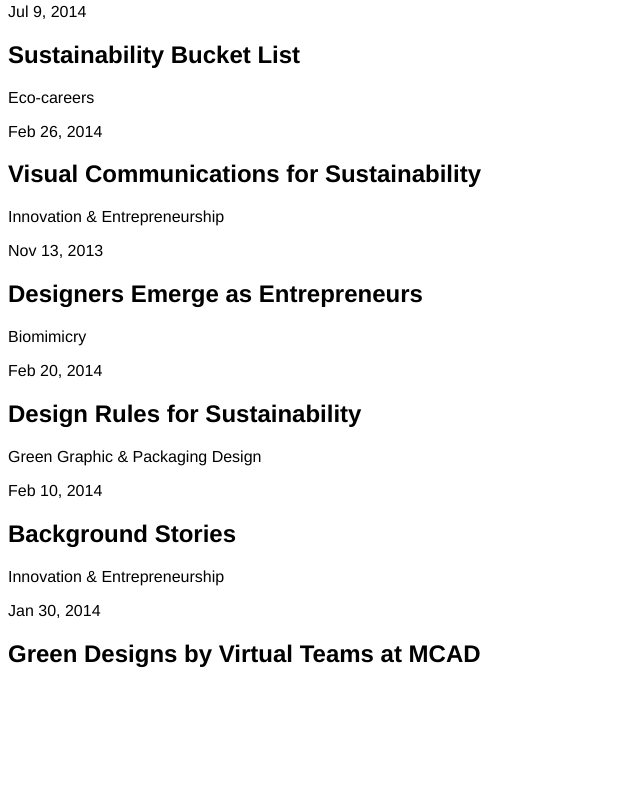
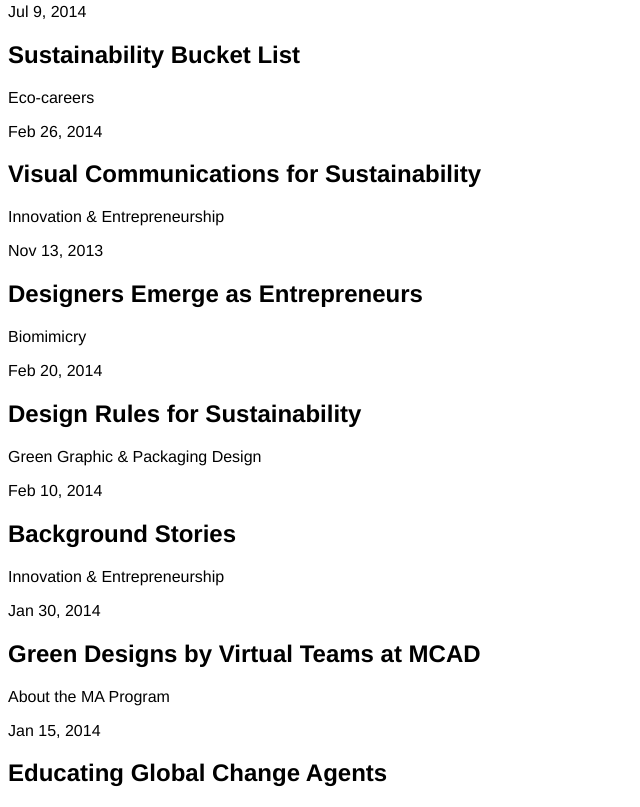
Before and after one commit to rjgoetz/mcad-sdblog, a website: page app/index.html in a window 1280 px wide. Shown: the part 321-1128 px from the top of the page, without its empty margins (0-640 px from the left). Before the commit the page ends 1009 px from the top, so only its background shows below. Drawn offline with nearby package versions, Linux system fonts and the light colour scheme; files that its build step writes are made by us from their sources.

Commit message:
add article 7

```diff
--- a/app/index.html
+++ b/app/index.html
@@ -82,6 +82,12 @@
         <h1>Green Designs by Virtual Teams at MCAD</h1>
       </article>
 
+      <article>
+        <p>About the MA Program</p>
+        <time datetime="2014-01-15">Jan 15, 2014</time>
+        <h1>Educating Global Change Agents</h1>
+      </article>
+
     </main>
 
     <!-- Google Analytics: change UA-XXXXX-X to be your site's ID. -->
```
